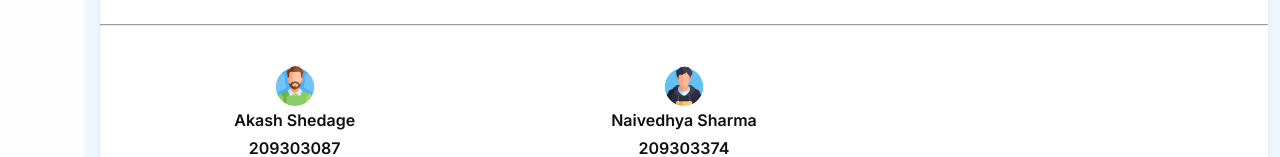
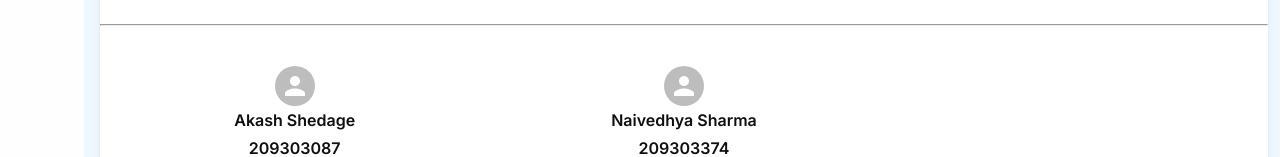
Before and after one commit to pal-NIKHIL/PLASTIC_CLASSIFICATION_FRONTEND, a React (Create React App) app: page / in a window 1280 px wide. Shown: the part 882-1039 px from the top of the page. Built offline with nearby package versions, Linux system fonts and the light colour scheme; no server answers.

Commit message:
Update homePage.js
update remove avatar

```diff
--- a/src/scenes/homePage.js
+++ b/src/scenes/homePage.js
@@ -101,12 +101,12 @@ const HomePage = () => {
               <TeamSection
                 name={"Akash Shedage"}
                 regno={"209303087"}
-                image={image2}
+
               />
               <TeamSection
                 name={"Naivedhya Sharma"}
                 regno={"209303374"}
-                image={image1}
+
               />
 
             </Grid2>
```
